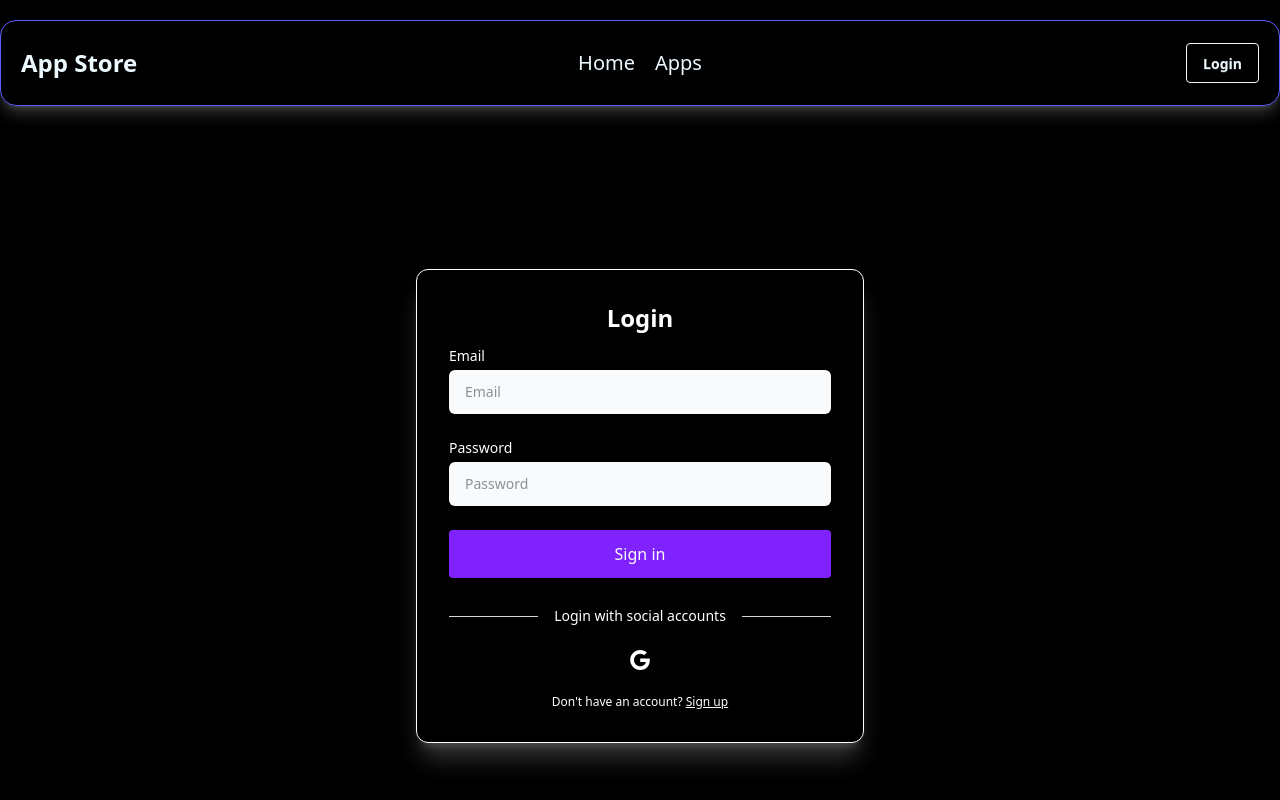
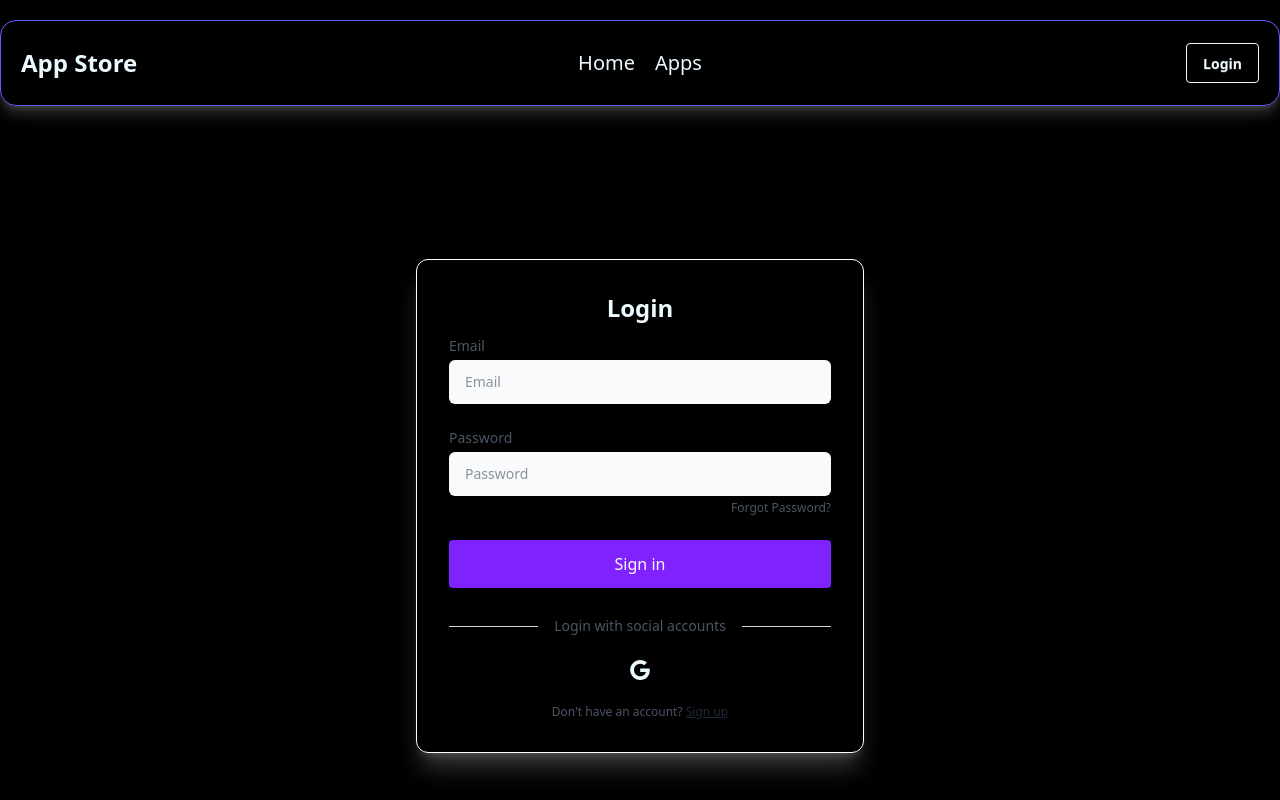
Before and after one commit to solaiman-islam-shadhin/App-store, a React (Vite) app: page /login in a window 1280 px wide. Shown: the top 800 px of the page. Built offline with nearby package versions, Linux system fonts and the light colour scheme; no server answers.

Commit message:
forgot pass add

```diff
--- a/src/context/AuthContext.jsx
+++ b/src/context/AuthContext.jsx
@@ -8,7 +8,8 @@ import {
   onAuthStateChanged,
   GoogleAuthProvider,
   signInWithPopup,
-  updateProfile
+  updateProfile,
+  sendPasswordResetEmail
 } from 'firebase/auth';
 
 const AuthContext = createContext();
@@ -93,13 +94,24 @@ export const AuthProvider = ({ children }) => {
     }
   };
 
+  const resetPassword = async (email) => {
+    try {
+      await sendPasswordResetEmail(auth, email);
+      toast.success('Password reset email sent! Check your inbox.');
+    } catch (error) {
+      toast.error(error.message);
+      throw error;
+    }
+  };
+
   const value = {
     user,
     loading,
     login,
     register,
     logout,
-    googleLogin
+    googleLogin,
+    resetPassword
   };
 
   return (
--- a/src/pages/Login.jsx
+++ b/src/pages/Login.jsx
@@ -7,7 +7,8 @@ export const Login = () => {
   const [password, setPassword] = useState('');
   const [loginLoading, setLoginLoading] = useState(false);
   const [googleLoading, setGoogleLoading] = useState(false);
-  const { login, googleLogin } = useAuth();
+  const [resetLoading, setResetLoading] = useState(false);
+  const { login, googleLogin, resetPassword } = useAuth();
   const navigate = useNavigate();
 
   const handleSubmit = async (e) => {
@@ -35,13 +36,29 @@ export const Login = () => {
     }
   };
 
+  const handleForgotPassword = async () => {
+    if (!email) {
+      alert('Please enter your email address first');
+      return;
+    }
+
+    setResetLoading(true);
+    try {
+      await resetPassword(email);
+    } catch (error) {
+      console.error(error);
+    } finally {
+      setResetLoading(false);
+    }
+  };
+
   return (
     <div className="min-h-screen flex items-center justify-center bg-black">
-      <div className="w-full max-w-md p-8 space-y-3 rounded-xl border border-white text-white shadow-xl shadow-white/20">
+      <div className="w-full max-w-md p-8 space-y-3 rounded-xl border border-white shadow-xl shadow-white/20">
         <h1 className="text-2xl font-bold text-center">Login</h1>
         <form onSubmit={handleSubmit} className="space-y-6">
           <div className="space-y-1 text-sm">
-            <label htmlFor="email" className="block text-white">Email</label>
+            <label htmlFor="email" className="block text-gray-600">Email</label>
             <input
               type="email"
               name="email"
@@ -50,12 +67,12 @@ export const Login = () => {
               className="w-full px-4 py-3 rounded-md border-gray-300 bg-gray-50 text-gray-800 focus:border-violet-600"
               value={email}
               onChange={(e) => setEmail(e.target.value)}
-              disabled={loginLoading || googleLoading}
+              disabled={loginLoading || googleLoading || resetLoading}
               required
             />
           </div>
           <div className="space-y-1 text-sm">
-            <label htmlFor="password" className="block text-white">Password</label>
+            <label htmlFor="password" className="block text-gray-600">Password</label>
             <input
               type="password"
               name="password"
@@ -64,14 +81,24 @@ export const Login = () => {
               className="w-full px-4 py-3 rounded-md border-gray-300 bg-gray-50 text-gray-800 focus:border-violet-600"
               value={password}
               onChange={(e) => setPassword(e.target.value)}
-              disabled={loginLoading || googleLoading}
+              disabled={loginLoading || googleLoading || resetLoading}
               required
             />
+            <div className="flex justify-end text-xs text-gray-600">
+              <button
+                type="button"
+                onClick={handleForgotPassword}
+                disabled={loginLoading || googleLoading || resetLoading}
+                className="hover:underline disabled:opacity-50"
+              >
+                {resetLoading ? 'Sending...' : 'Forgot Password?'}
+              </button>
+            </div>
           </div>
           <button
             type="submit"
             className="block w-full p-3 text-center rounded-sm text-gray-50 bg-violet-600 disabled:opacity-50"
-            disabled={loginLoading || googleLoading}
+            disabled={loginLoading || googleLoading || resetLoading}
           >
             {loginLoading ? (
               <div className="flex items-center justify-center gap-2">
@@ -85,15 +112,15 @@ export const Login = () => {
         </form>
         <div className="flex items-center pt-4 space-x-1">
           <div className="flex-1 h-px sm:w-16 bg-gray-300"></div>
-          <p className="px-3 text-sm text-white">Login with social accounts</p>
+          <p className="px-3 text-sm text-gray-600">Login with social accounts</p>
           <div className="flex-1 h-px sm:w-16 bg-gray-300"></div>
         </div>
         <div className="flex justify-center space-x-4">
           <button
             onClick={handleGoogleLogin}
-            disabled={loginLoading || googleLoading}
+            disabled={loginLoading || googleLoading || resetLoading}
             aria-label="Log in with Google"
-            className="p-3 rounded-sm disabled:opacity-50 cursor-pointer"
+            className="p-3 rounded-sm disabled:opacity-50"
           >
             {googleLoading ? (
               <span className="loading loading-spinner loading-sm"></span>
@@ -104,9 +131,9 @@ export const Login = () => {
             )}
           </button>
         </div>
-        <p className="text-xs text-center sm:px-6 text-white">
+        <p className="text-xs text-center sm:px-6 text-gray-600">
           Don't have an account?{' '}
-          <Link to="/register" className="underline ">
+          <Link to="/register" className="underline text-gray-800">
             Sign up
           </Link>
         </p>
```
